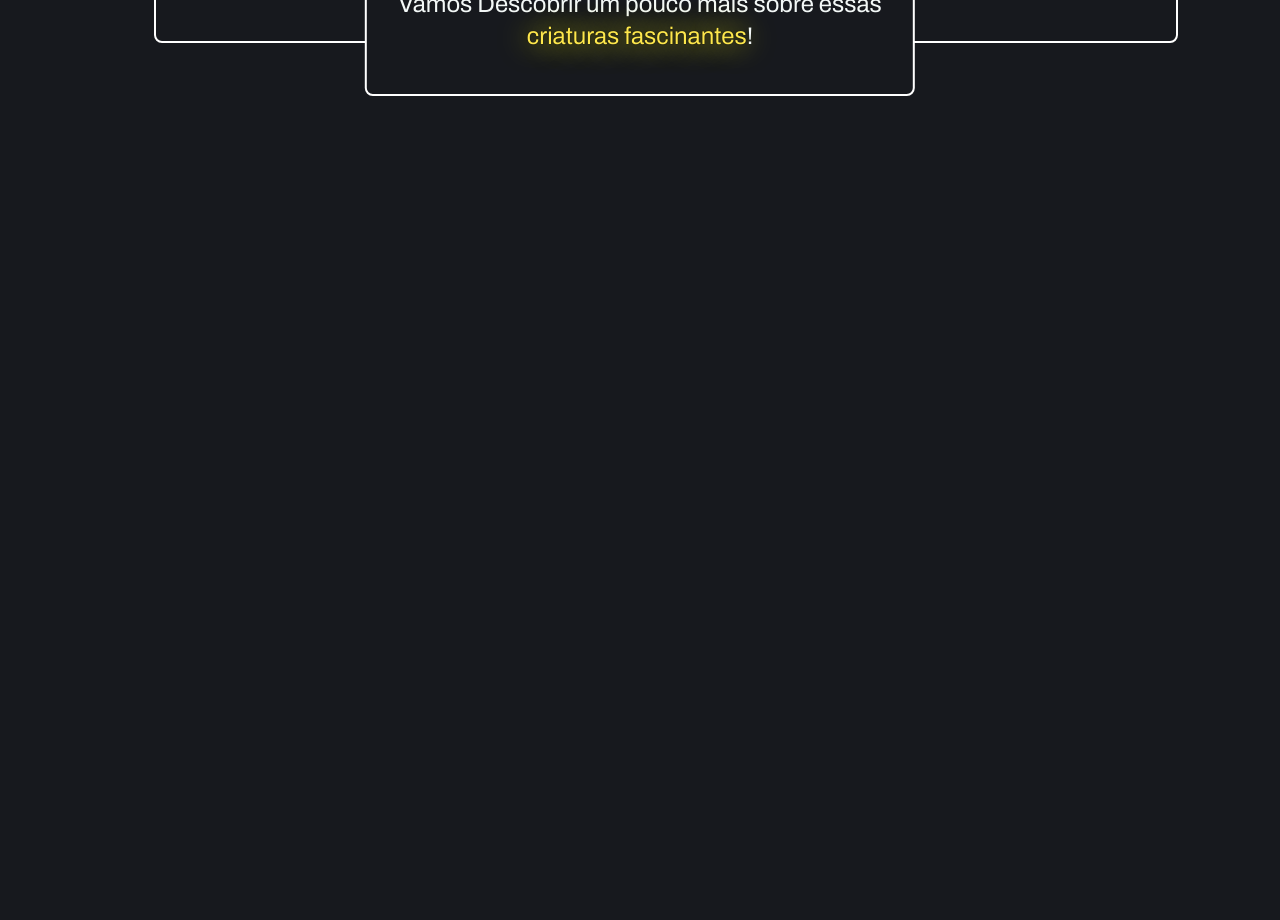
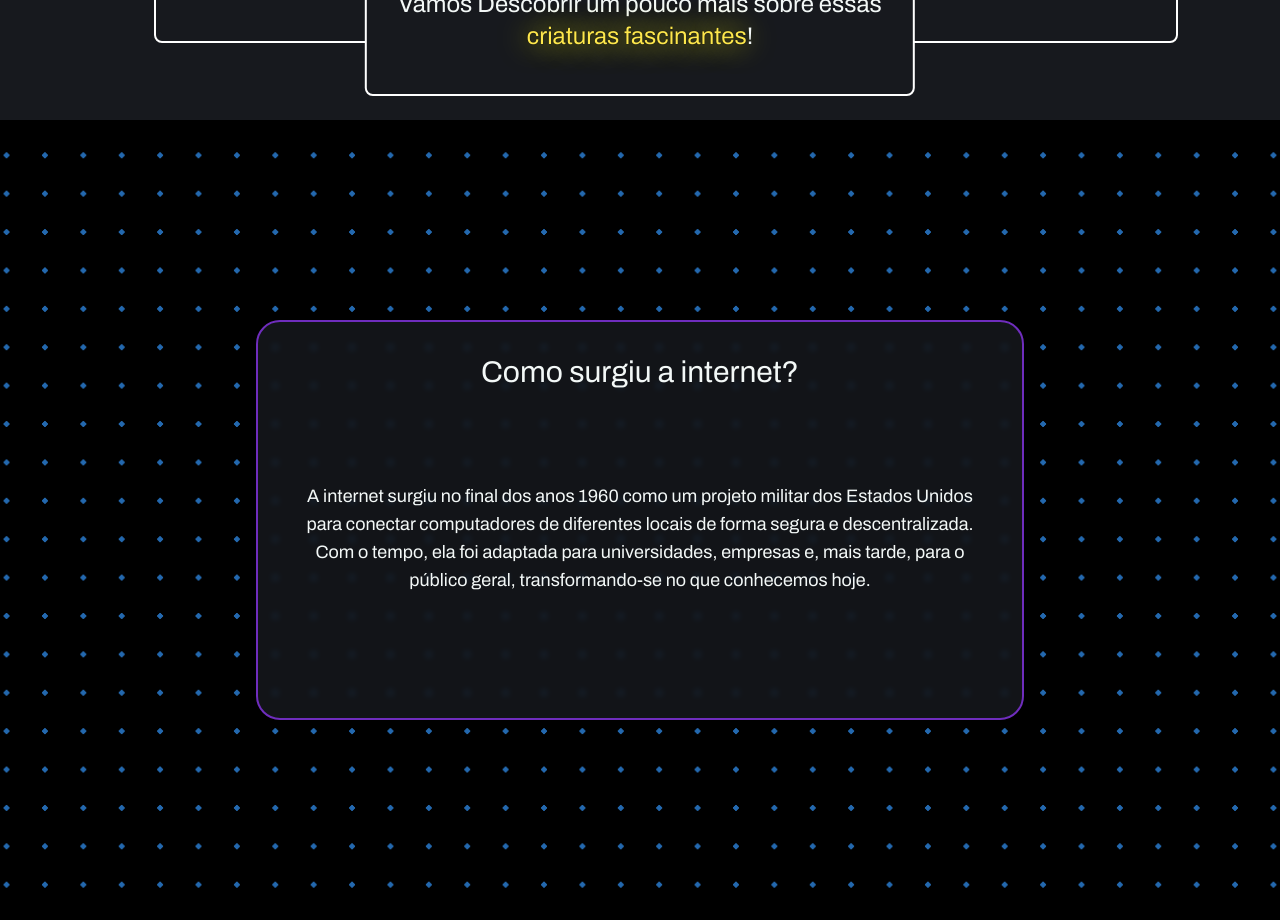
Before and after one commit to renanrod4/o_que_e_ser_ti, a Next.js app: page / in a window 1280 px wide. Shown: the part 680-1600 px from the top of the page. Before the commit the page ends 800 px from the top, so only its background shows below. Built offline with nearby package versions, Linux system fonts and the light colour scheme.

Commit message:
second section completed

```diff
--- a/src/app/layout.css
+++ b/src/app/layout.css
@@ -5,6 +5,10 @@
 :root {
   --background: #17191E;
   --foreground: #F3F8F7;
+  --dot-bg: black; /* Cor dos pontos */
+  --dot-space: 3vw;           /* Espaçamento entre os pontos */
+  --dot-size: 1.95vw;             /* Tamanho dos pontos */
+  --dot-color: #246EB9ee;        /* Cor de fundo padrão */
 }
 body,html{
   width:100%;
--- a/src/app/page.css
+++ b/src/app/page.css
@@ -1,133 +1,148 @@
 main {
-  @apply w-full
-    h-full;
+  @apply w-full h-full;
+
+  section {
+    @apply w-full h-svh;
+  }
+
   div {
     @apply rounded-lg;
   }
+
   #mainWindow {
-    @apply bg-background
-      absolute
-      w-[80%]
-      h-5/6
-      top-[7%]
-      left-[12%]
-    border-white
-      border-2
-      text-center
-      flex
-      flex-col;
+    @apply bg-background absolute w-[80%] h-5/6 top-[7%] left-[12%] border-white border-2 text-center flex flex-col;
 
     .content {
       @apply flex-1;
+
       #mainContent {
         @apply text-8xl font-thin items-center justify-center w-full h-full flex p-20 -translate-y-20;
       }
     }
   }
+
   #bottomWindow {
-    @apply bg-background
-      absolute
-      w-[43%]
-      h-1/4
-      bottom-[3%]
-      left-1/2
-    border-white
-      border-2
-      -translate-x-1/2
-      flex
-      flex-col
-      text-2xl
-      text-center
-      ;
+    @apply bg-background absolute w-[43%] h-1/4 bottom-[3%] left-1/2 border-white border-2 -translate-x-1/2 flex flex-col text-2xl text-center;
+
     .content {
-      @apply flex-1
-        flex
-        px-4
-        items-center
-        justify-center;
+      @apply flex-1 flex px-4 items-center justify-center;
     }
   }
+
   #leftWindow {
-    @apply bg-background
-      absolute
-      w-1/4
-      h-1/5
-      bottom-[20%]
-      left-[2%]
-    border-white
-      border-2
-      flex
-      flex-col
-      ;
-    .content{
+    @apply bg-background absolute w-1/4 h-1/5 bottom-[20%] left-[2%] border-white border-2 flex flex-col;
+
+    .content {
       @apply flex-1 flex justify-center items-center px-10;
+    }
 
-    }
-    #lines{
+    #lines {
       @apply flex-1 pl-4;
-      .line1{
+
+      .line1 {
         @apply bg-white h-1.5 w-4/5 my-3;
       }
-      .line2{
+
+      .line2 {
         @apply bg-white h-1.5 w-3/5 my-3;
       }
     }
-    #ylwrect{
+
+    #ylwrect {
       @apply bg-yellow rounded aspect-square h-3/5;
     }
+
     .topbar {
-      @apply justify-end
-        px-3;
+      @apply justify-end px-3;
     }
   }
+
   .topbar {
-    @apply w-full
-    h-12
-  border-white
-    border-b-2
-    flex
-    items-center
-    justify-center
-    font-semibold
-    text-lg;
+    @apply w-full h-12 border-white border-b-2 flex items-center justify-center font-semibold text-lg;
+
     .title {
       @apply w-[90%] text-center;
     }
+
     .buttons {
       @apply flex;
     }
+
     #green {
       @apply bg-green;
     }
+
     #yellow {
       @apply bg-yellow;
     }
+
     #red {
       @apply bg-red;
     }
+
     .topBarBtns {
-      @apply m-1
-        w-3.5
-        h-3.5
-        rounded-full;
+      @apply m-1 w-3.5 h-3.5 rounded-full;
     }
   }
+
+  #internetOrigin {
+    @apply flex justify-center items-center;
+    background: radial-gradient(circle,var(--dot-bg) var(--dot-size),transparent var(--dot-size))center / var(--dot-space) var(--dot-space),var(--dot-color);
+
+    .infoArticle {
+      @apply backdrop-blur-[3px] bg-[#17191Ecc] border-purple;
+
+      h1 {
+        @apply text-3xl;
+      }
+
+      .textContent {
+        @apply flex flex-1 text-lg text-center justify-center items-center;
+      }
+    }
+  }
+
+  .infoArticle {
+    @apply rounded-3xl border-2 m-10 p-8 max-w-3xl;
+
+    h1 {
+      @apply text-3xl;
+    }
+
+    .textContent {
+      @apply flex flex-1 text-lg text-center justify-center items-center;
+    }
+  }
+
+  article {
+    @apply flex-1 h-1/2 flex flex-col items-center text-center justify-center;
+  }
 }
+
 .purple {
   @apply text-purple;
 }
+
 .red {
   @apply text-red;
 }
+
 .green {
   @apply text-green;
 }
+
 .blue {
   @apply text-blue;
 }
+
 .yellow {
   @apply text-yellow;
 }
+
 .yellow-glow {
   @apply text-shadow-yellow;
 }
+
+.darker {
+  @apply bg-darker;
+}
--- a/src/app/page.tsx
+++ b/src/app/page.tsx
@@ -30,6 +30,15 @@ export default function Home() {
           </div>
         </Displays>
       </section>
+      <section className='darker bg-custom-dots' id='internetOrigin'>
+        <article className='infoArticle'>
+          <h1>Como surgiu a internet?</h1>
+          <div className='textContent'>
+          <p>A internet surgiu no final dos anos 1960 como um projeto militar dos Estados Unidos para conectar computadores de diferentes locais de forma segura e descentralizada. Com o tempo, ela foi adaptada para universidades, empresas e, mais tarde, para o público geral, transformando-se no que conhecemos hoje.</p>
+          </div>
+        </article>
+
+      </section>
     </main>
   );
 }
--- a/tailwind.config.ts
+++ b/tailwind.config.ts
@@ -12,9 +12,11 @@ export default {
       textShadow: {
         'yellow': '0 0 10px rgba(0, 0, 0, 0.5), 0 0 30px yellow',
       },
+
       colors: {
         background: "var(--background)",
         foreground: "var(--foreground)",
+        darker:"#121317",
         green: "#0CCE6B",
         yellow: "#FDE74C",
         red: "#DB162F",
```
Also changed, not shown: public/images/sphere.webp (added).
